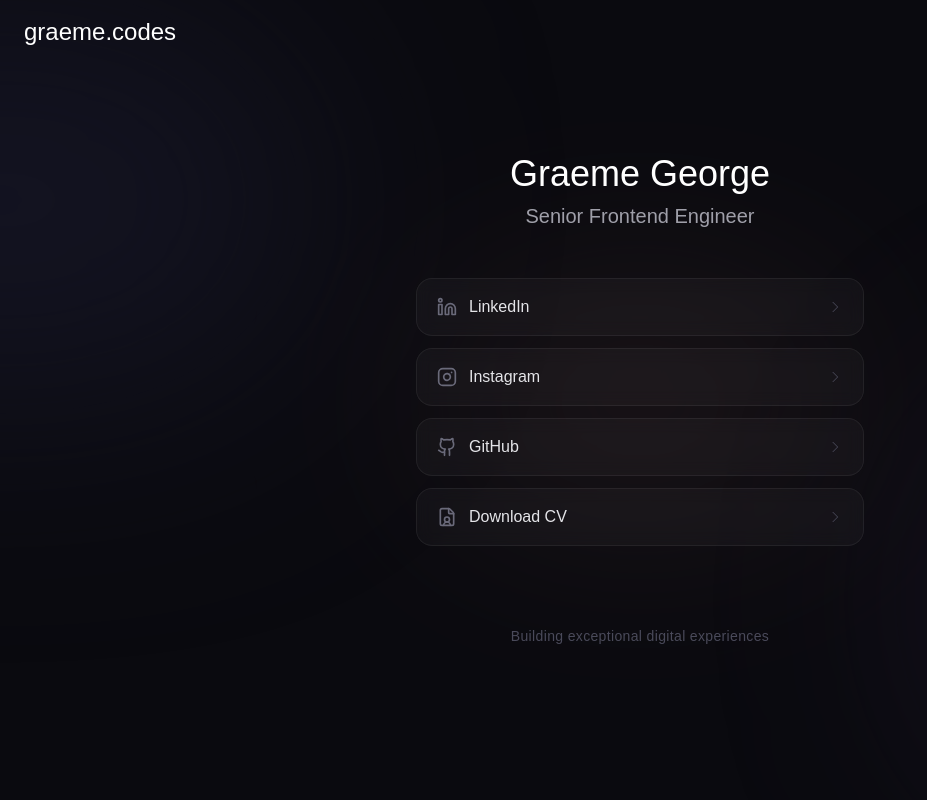
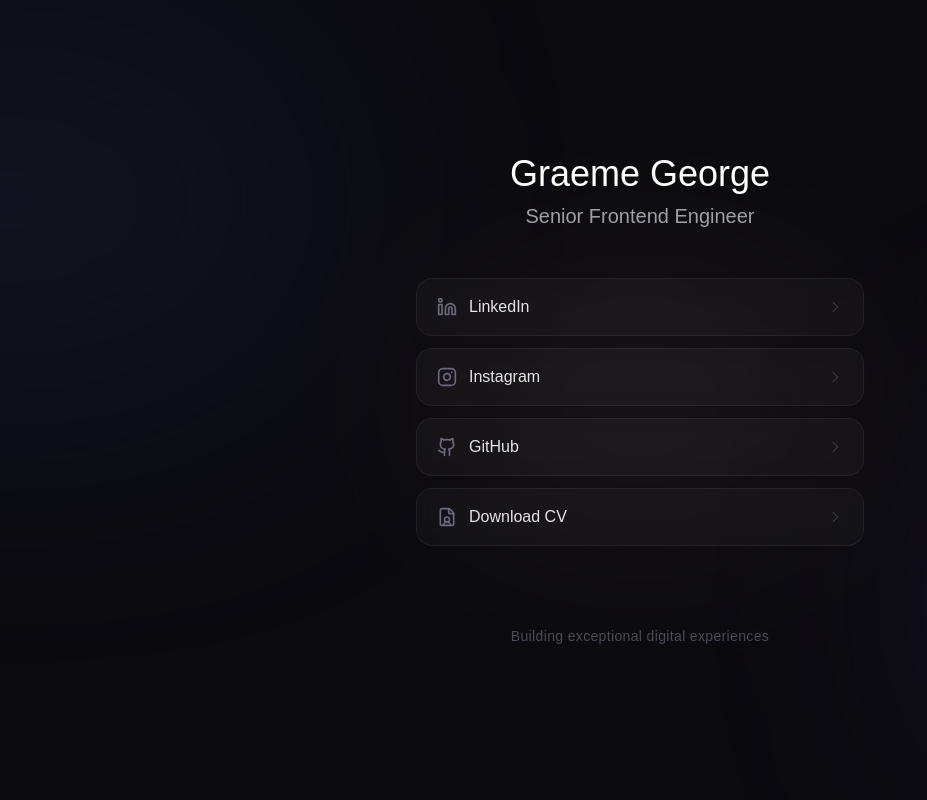
Before and after one commit to graemegeorge/graeme.codes, a Next.js app: page / in a window 1280 px wide. Shown: the whole page, without its empty margins (0-927 px from the left). Built offline with nearby package versions, Linux system fonts and the light colour scheme.

Commit message:
fix deployments

```diff
--- a/src/app/page.tsx
+++ b/src/app/page.tsx
@@ -60,9 +60,9 @@
       <div className="absolute bottom-0 -right-1/4 w-1/2 h-1/2 bg-[#2d1f3d] rounded-full blur-[120px] opacity-50" />
       <div className="absolute top-1/2 left-1/2 -translate-x-1/2 -translate-y-1/2 w-1/3 h-1/3 bg-[#3d2a2a] rounded-full blur-[100px] opacity-30" />
 
-      <header className="absolute top-0 left-0 w-full h-16 flex items-center justify-between px-6">
+      {/* <header className="absolute top-0 left-0 w-full h-16 flex items-center justify-between px-6">
         <div className="text-2xl text-white font-inter">graeme.codes</div>
-      </header>
+      </header> */}
 
       <div className="relative z-10 min-h-screen flex items-center justify-center flex-col flex-1 px-8">
         <div className="flex flex-col items-center justify-center py-12 gap-2">
```
